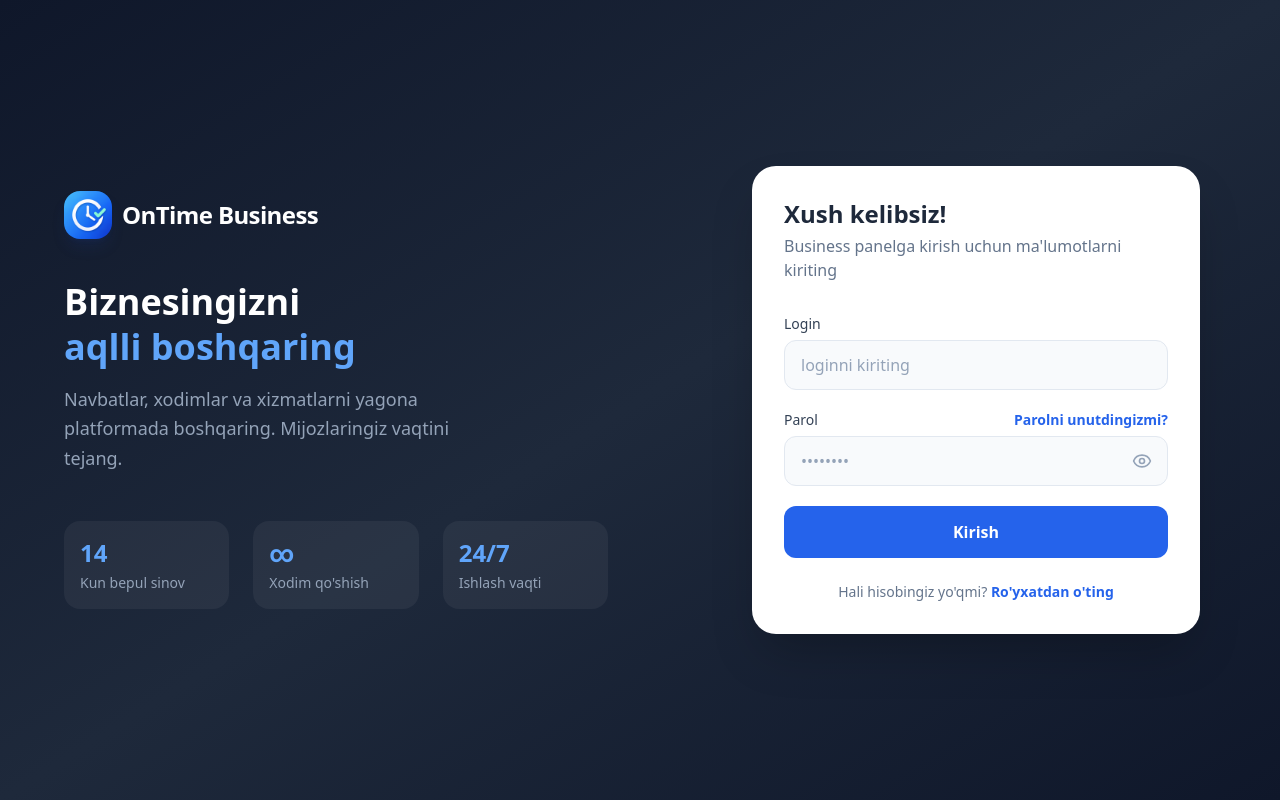
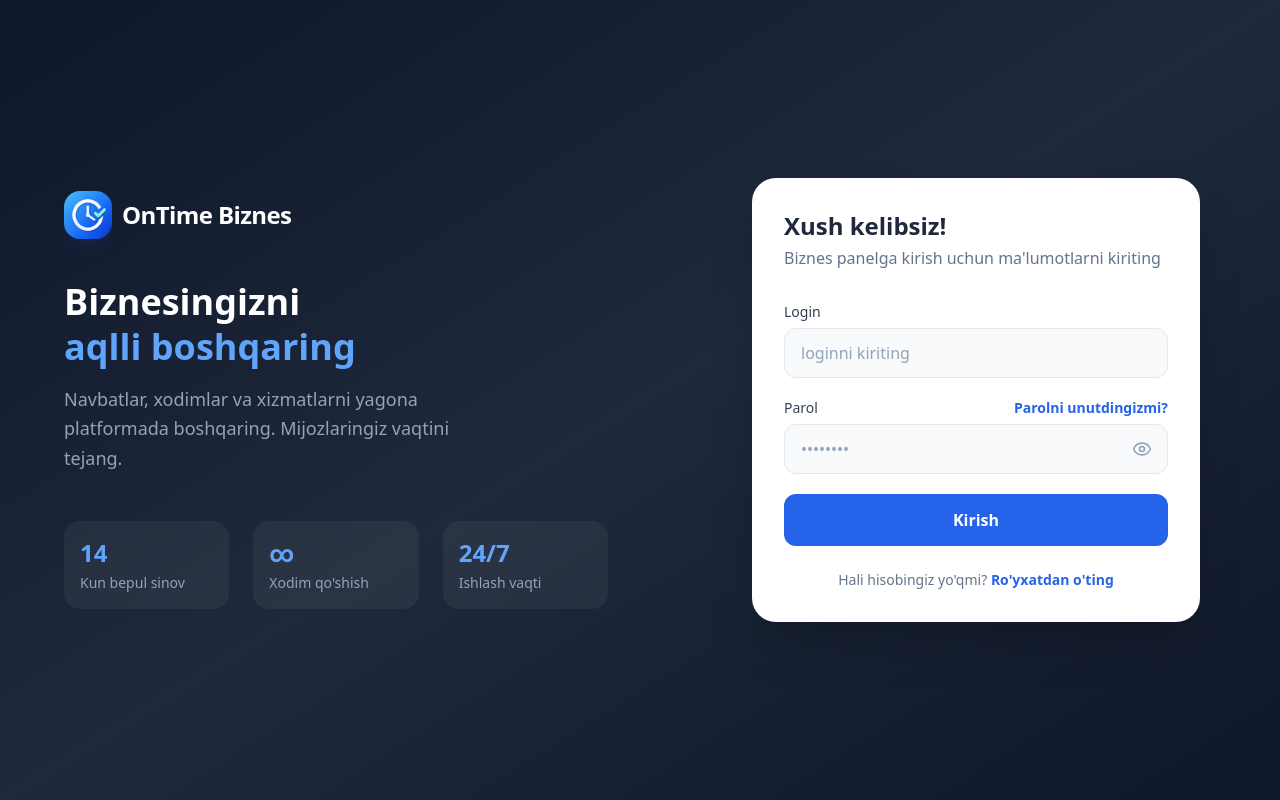
Before and after one commit to ShaxzodRuziqulov/ontime-busines-managment-frontend, a Vue app: page /login in a window 1280 px wide. Built offline with nearby package versions, Linux system fonts and the light colour scheme.

Commit message:
images views changed and some changes

```diff
--- a/src/components/common/AppLogo.vue
+++ b/src/components/common/AppLogo.vue
@@ -5,7 +5,7 @@ const props = withDefaults(defineProps<{
   tone?: 'light' | 'dark'
   showText?: boolean
 }>(), {
-  label: 'OnTime Business',
+  label: 'OnTime Biznes',
   size: 'md',
   tone: 'light',
   showText: true,
--- a/src/views/auth/LoginView.vue
+++ b/src/views/auth/LoginView.vue
@@ -99,7 +99,7 @@ async function handleLogin() {
         <div class="bg-white rounded-3xl shadow-2xl p-8">
           <div class="mb-8">
             <h2 class="text-2xl font-bold text-slate-800">Xush kelibsiz!</h2>
-            <p class="text-slate-500 mt-1">Business panelga kirish uchun ma'lumotlarni kiriting</p>
+            <p class="text-slate-500 mt-1">Biznes panelga kirish uchun ma'lumotlarni kiriting</p>
           </div>
 
           <!-- Error -->
--- a/src/views/schedule/ScheduleView.vue
+++ b/src/views/schedule/ScheduleView.vue
@@ -105,7 +105,7 @@
                   v-if="col.avatarUrl"
                   :src="getAvatarUrl(col.avatarUrl)"
                   alt=""
-                  class="w-8 h-8 rounded-full"
+                  class="w-6 h-6 rounded-full object-cover shrink-0"
               >
               <span
                   v-else
@@ -543,7 +543,8 @@ const WEEKDAY_LABELS: Record<string, string> = {
   THURSDAY: 'Payshanba', FRIDAY: 'Juma', SATURDAY: 'Shanba', SUNDAY: 'Yakshanba',
 }
 
-const BASE_URL = import.meta.env.VITE_BASE_API as string;
+const BASE_URL = (import.meta.env.VITE_API_BASE_URL as string)
+    .replace(/\/api\/v1\/?$/, '');
 
 const getAvatarUrl = (url: string | undefined): string => {
   if (!url) return "";
--- a/src/views/staff/StaffView.vue
+++ b/src/views/staff/StaffView.vue
@@ -721,7 +721,8 @@ function getColor(name: string) {
   return avatarColors[idx]
 }
 
-const BASE_URL = import.meta.env.VITE_API_BASE_URL as string;
+const BASE_URL = (import.meta.env.VITE_API_BASE_URL as string)
+    .replace(/\/api\/v1\/?$/, '');
 
 const getAvatarUrl = (url: string | undefined): string => {
   if (!url) return "";
```
